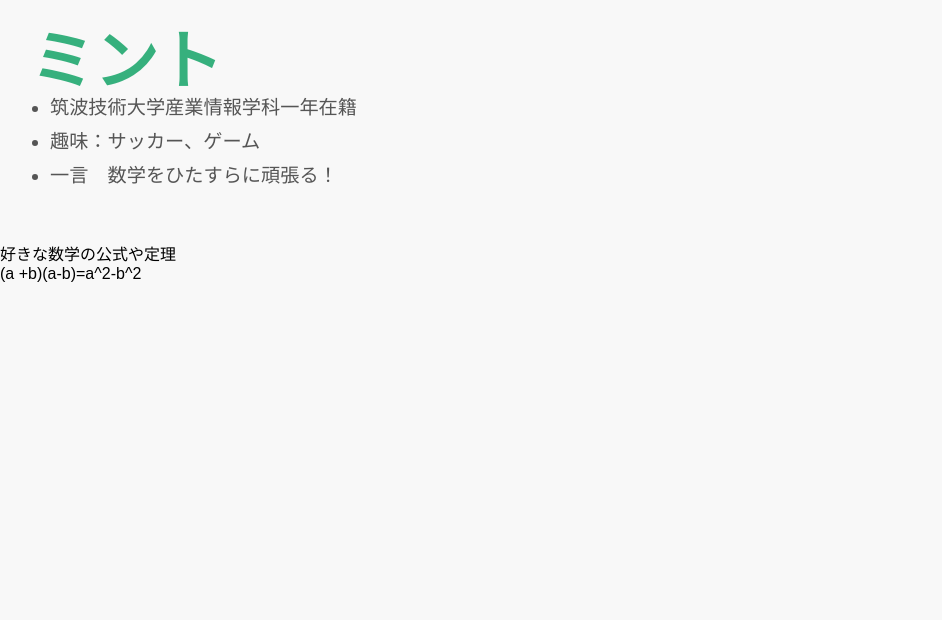
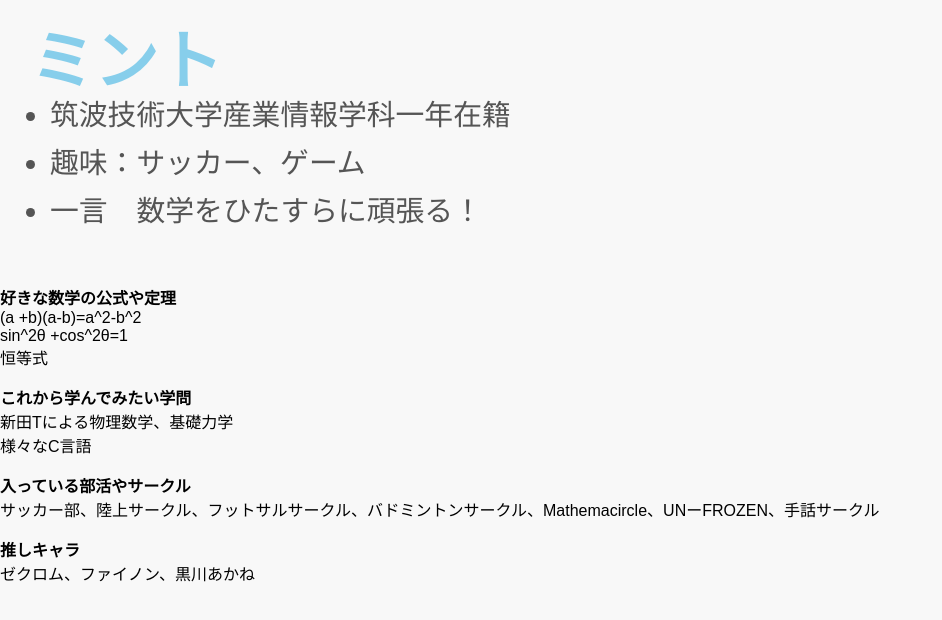
Before and after one commit to Mint-deaf/Mint, a plain HTML site: page index.html in a window 1280 px wide. Shown: the whole page, without its empty margins (0-942 px from the left). Drawn offline with Linux system fonts and the light colour scheme.

Commit message:
更新しました

```diff
--- a/index.html
+++ b/index.html
@@ -3,7 +3,7 @@
 <head>
     <meta charset="UTF-8">
     <meta name="viewport" content="width=device-width, initial-scale=1.0">
-    <title>ミントの見出しと詳細</title>
+    <title>ミントの自己紹介</title>
     <link rel="stylesheet" href="style.css">
 </head>
 <body>
@@ -13,8 +13,11 @@
             </ul>
     </div>
 
-    <p>好きな数学の公式や定理<br>(a +b)(a-b)=a^2-b^2<br>
+    <p><strong>好きな数学の公式や定理</strong><br>(a +b)(a-b)=a^2-b^2<br>sin^2θ +cos^2θ=1<br>恒等式
     </p>
+    <p><strong>これから学んでみたい学問</strong><br>新田Tによる物理数学、基礎力学<br>様々なC言語</p>
+    <p><strong>入っている部活やサークル</strong><br>サッカー部、陸上サークル、フットサルサークル、バドミントンサークル、Mathemacircle、UNーFROZEN、手話サークル</p>
+    <p><strong>推しキャラ</strong><br>ゼクロム、ファイノン、黒川あかね</p>
     <script src="script.js"></script>
 </body>
 </html>
--- a/style.css
+++ b/style.css
@@ -9,7 +9,7 @@ body {
 h1 {
     font-family: 'Yu Gothic', '游ゴシック', YuGothic, 'Hiragino Kaku Gothic ProN', 'ヒラギノ角ゴ ProN W3', Meiryo, メイリオ, sans-serif;
     font-size: 4em; /* 大きめのフォントサイズ */
-    color: #36b07d; /* ミントらしい色 */
+    color: #87CEEB; /* ミントらしい色 */
     padding: 30px 30px 0; /* 左上からの余白 (下は0にして詳細情報に近づける) */
     margin: 0; /* h1のデフォルトマージンをなくす */
     text-align: left; /* 左寄せ */
@@ -29,7 +29,7 @@ h1 {
 }
 
 #info-list li {
-    font-size: 1.2em; /* 見出しより小さめに */
+    font-size: 1.8em; /* 見出しより小さめに */
     margin-bottom: 5px; /* 各項目の下の余白 */
     line-height: 1.5; /* 行の高さを調整 */
 }
```
